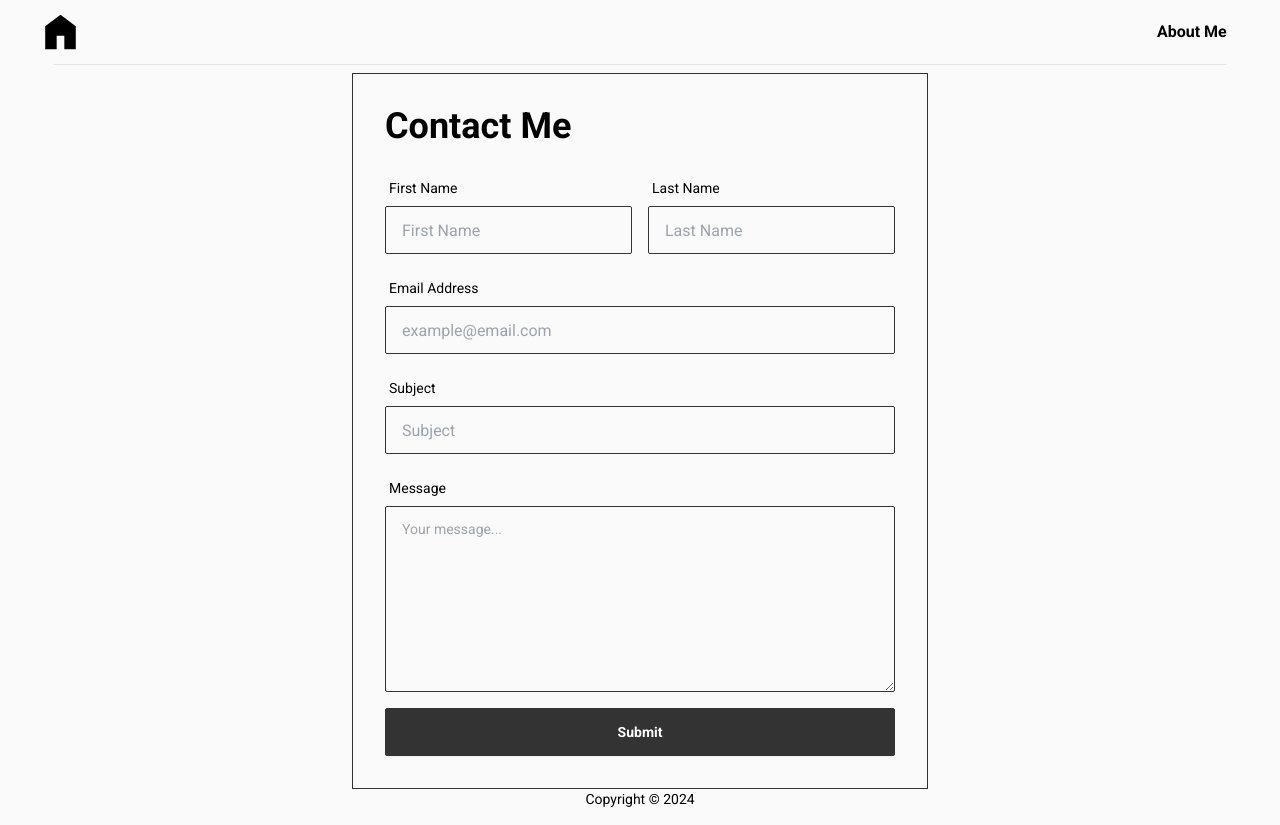
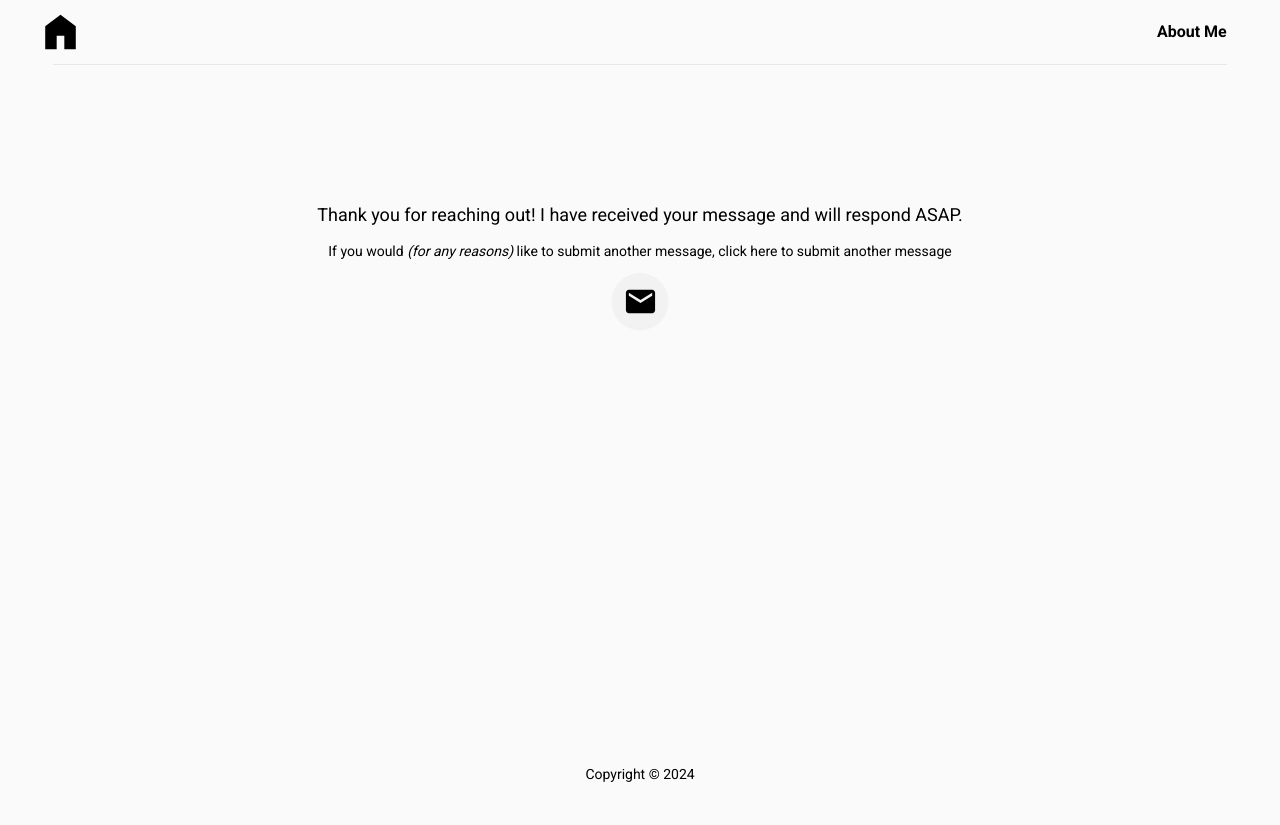
Before and after one commit to Evan-YJ-Zhao/web-portfolio, a Next.js app: page /contact-me in a window 1280 px wide. After the commit the page ends 800 px from the top, so only its background shows below. Built offline with nearby package versions, Linux system fonts and the light colour scheme.

Commit message:
Created newstate and handler for contact form to indicate that it has submitted a form. Also added texts and buttons for confirmation in the contact page.

```diff
--- a/app/(portfolio)/contact-me/page.tsx
+++ b/app/(portfolio)/contact-me/page.tsx
@@ -1,12 +1,28 @@
-import ContactForm from "@/components/Form/ContactForm"
+"use client";
+import Image from "next/image";
+import { useState } from "react";
+import ContactForm from "@/components/Form/ContactForm";
+import { mailImg } from "@/utils/images";
 
 const page = () => {
+
+  const [contactFormIsSubmitted, setContactFormIsSubmitted] = useState<boolean>(true);
+
   return (
     <div className="h-full bg-neutral flex justify-center items-center">
-       <ContactForm />
+      {contactFormIsSubmitted ? (
+        <div className="h-full pt-32 text-center space-y-3">
+          <p className="text-lg">Thank you for reaching out! I have received your message and will respond ASAP.</p>
+          <p className="text-sm">If you would <em>(for any reasons)</em> like to submit another message, click here to submit another message</p>
+          <button className="relative btn btn-circle w-14 h-14">
+            <Image src={mailImg} alt="Contact Form Image" width={35} height={35}/>
+          </button>
+        </div>
+      ) : (
+        <ContactForm onFormSubmitted={setContactFormIsSubmitted}/>
+      )}
     </div>
+  );
+};
 
-  )
-}
-
-export default page
+export default page;
--- a/components/Form/ContactForm.tsx
+++ b/components/Form/ContactForm.tsx
@@ -1,12 +1,12 @@
 "use client";
 
-import { useReducer } from "react";
+import { forwardRef, useImperativeHandle, useReducer, useState } from "react";
+import isEmail from "validator/lib/isEmail";
+import escape from "validator/lib/escape";
+import trim from "validator/lib/trim";
 import formReducer, { FormAction } from "@/reducers/formReducer";
 import { FormState } from "@/reducers/formReducer";
 import { StringValues } from "@/utils/commonTypes";
-import isEmail from "validator/lib/isEmail";
-import escape from "validator/lib/escape";
-import trim from "validator/lib/trim";
 
 // Allows only input with the following names
 const formFields = [
@@ -51,7 +51,18 @@ const getSanitizedFieldValues = (
   );
 };
 
-const ContactForm = () => {
+enum Status {
+  INIT,
+  SUBMITTING,
+  SUBMITTED,
+}
+
+const ContactForm = ({
+  onFormSubmitted,
+}: {
+  onFormSubmitted: (value: boolean) => void;
+}) => {
+  const [status, setStatus] = useState<Status>(Status.INIT);
   const [formData, dispatchFormData] = useReducer(
     formReducer<FormFields>,
     initialState
@@ -112,8 +123,13 @@ const ContactForm = () => {
   const handleSubmit = (e: React.FormEvent<HTMLFormElement>) => {
     e.preventDefault();
     if (validateForm()) {
+      setStatus(Status.SUBMITTING);
+
       const sanitizedValues = getSanitizedFieldValues(formData.values);
-      dispatchFormData({type: FormAction.RESET});
+      dispatchFormData({ type: FormAction.RESET });
+
+      setStatus(Status.SUBMITTED);
+      onFormSubmitted(true);
     }
   };
 
@@ -247,7 +263,11 @@ const ContactForm = () => {
           {/* Submit Button */}
           <div className="form-control mt-6">
             <button type="submit" className="btn btn-primary w-full">
-              Submit
+              {status == Status.SUBMITTING ? (
+                <span className="loading loading-dots loading-md"></span>
+              ) : (
+                "Submit"
+              )}
             </button>
           </div>
         </form>
--- a/utils/images.ts
+++ b/utils/images.ts
@@ -10,6 +10,7 @@ import frameSourceImg from "@/public/images/common/frame_source.svg";
 import githubNamedImg from "@/public/images/common/github_named.svg";
 import homeImg from "@/public/images/common/home.svg";
 import linkedInColoredImg from "@/public/images/common/linkedIn_colored.svg";
+import mailImg from "@/public/images/common/mail.svg";
 import outboxAltImg from "@/public/images/common/outbox_alt.svg";
 import queryStatsImg from "@/public/images/common/query_stats.svg";
 
@@ -47,6 +48,7 @@ export {
   githubNamedImg,
   homeImg,
   linkedInColoredImg,
+  mailImg,
   outboxAltImg,
   queryStatsImg,
 
```
Also changed, not shown: public/images/common/mail.svg (added).
